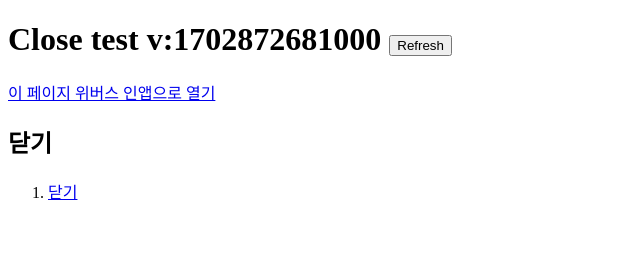
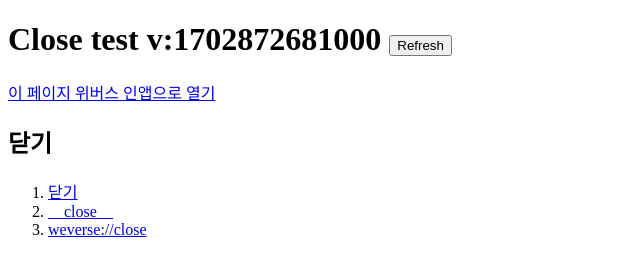
Before and after one commit to junghunbae/static, a plain HTML site: page close.html in a window 1280 px wide. Shown: the whole page, without its empty margins (0-640 px from the left). Drawn offline with Linux system fonts and the light colour scheme.

Commit message:
Update close.html

```diff
--- a/close.html
+++ b/close.html
@@ -36,6 +36,16 @@
             >닫기</a
           >
         </li>
+        <li>
+          <a href="./__close__"
+            >__close__</a
+          >
+        </li>
+        <li>
+          <a href="weverse://close"
+            >weverse://close</a
+          >
+        </li>
 
       </ol>
     </section>
```
